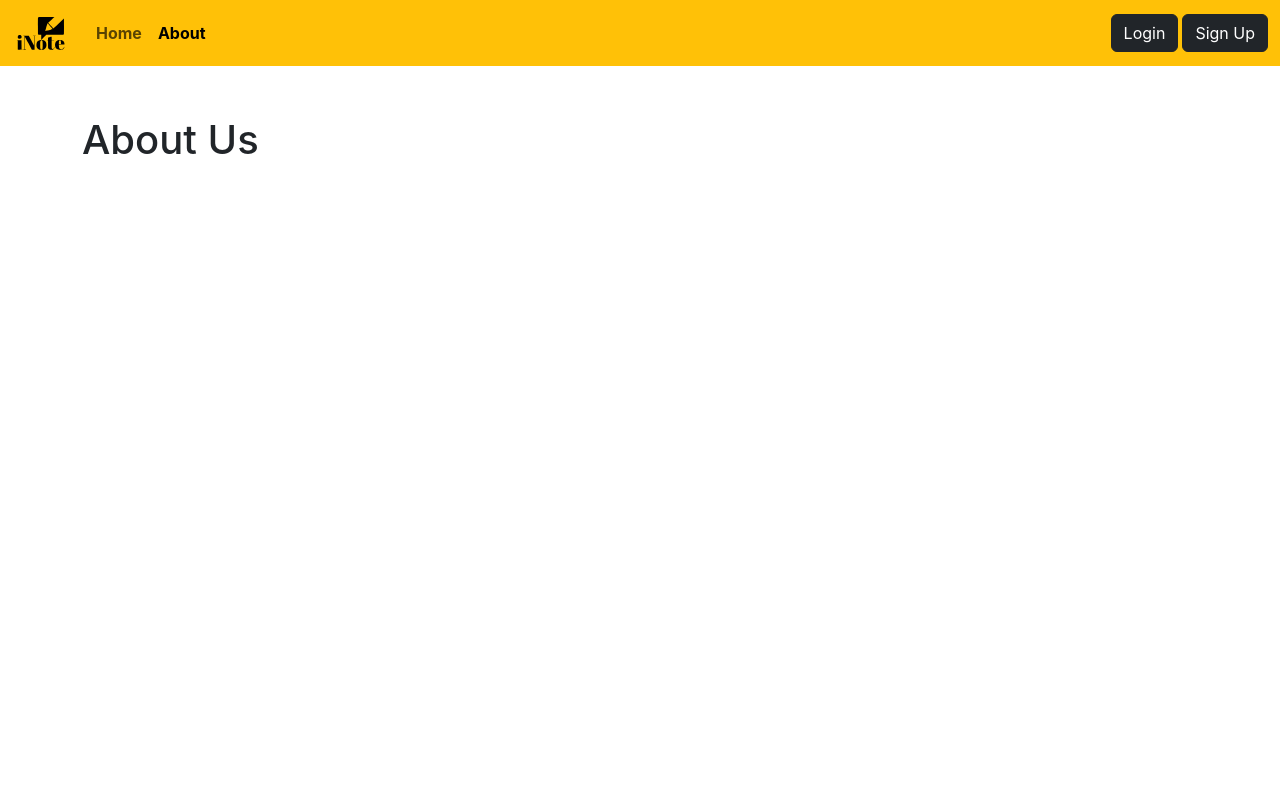
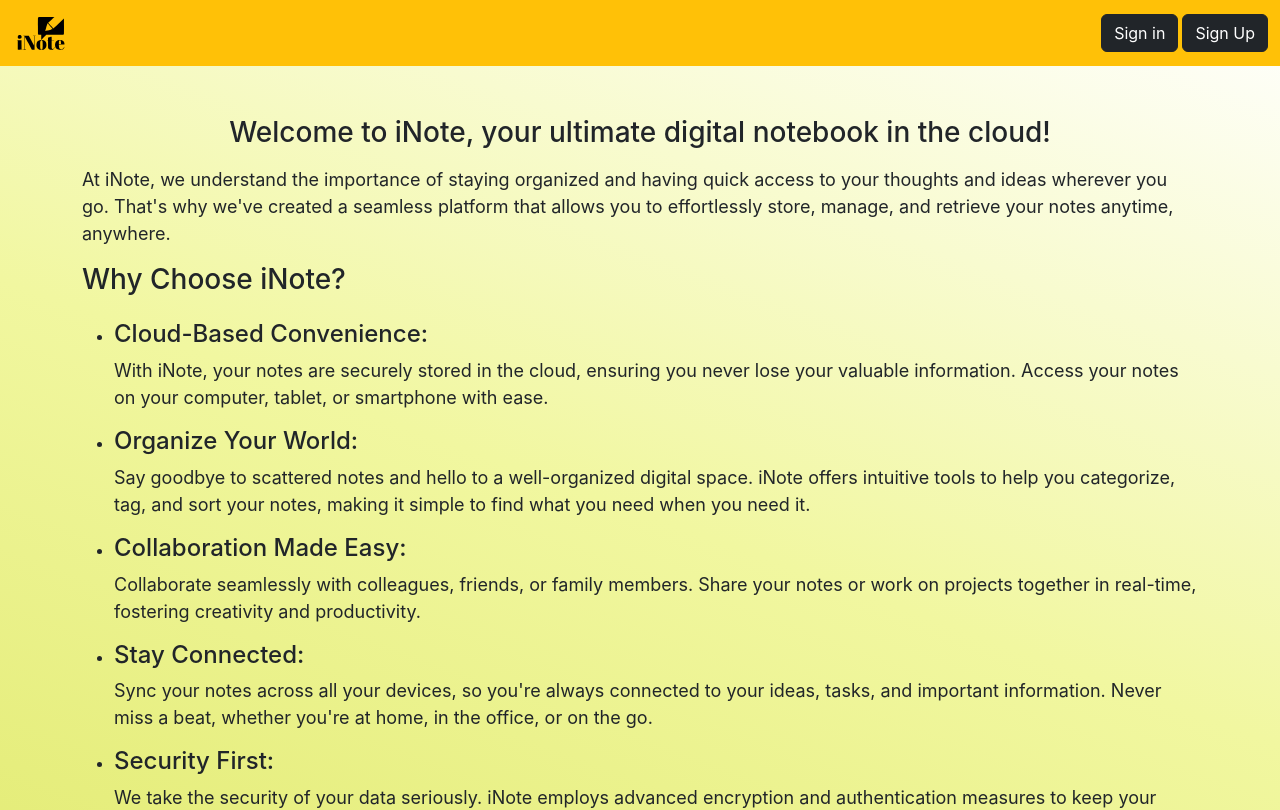
Before and after one commit to JB786/INote, a React (Create React App) app: page /about in a window 1280 px wide. Shown: the top 810 px of the page. Built offline with nearby package versions, Linux system fonts and the light colour scheme.

Commit message:
added about description and few fixes

```diff
--- a/src/components/About.js
+++ b/src/components/About.js
@@ -4,7 +4,40 @@ function About() {
 
   return (
     <div>
-      <h1>About Us</h1>
+      <h3 className='text-center mb-3'>Welcome to iNote, your ultimate digital notebook in the cloud!</h3>
+
+      <p className='mb-3'>At iNote, we understand the importance of staying organized and having quick access to your thoughts and ideas wherever you go. That's why we've created a seamless platform that allows you to effortlessly store, manage, and retrieve your notes anytime, anywhere.</p>
+
+
+      <h3>Why Choose iNote?</h3>
+
+      <ul className='my-4'>
+        <li>
+          <h4>Cloud-Based Convenience:</h4>
+          <p>With iNote, your notes are securely stored in the cloud, ensuring you never lose your valuable information. Access your notes on your computer, tablet, or smartphone with ease.</p>
+        </li>
+        <li>
+          <h4>Organize Your World:</h4>
+          <p>Say goodbye to scattered notes and hello to a well-organized digital space. iNote offers intuitive tools to help you categorize, tag, and sort your notes, making it simple to find what you need when you need it.</p>
+        </li>
+        <li>
+          <h4>Collaboration Made Easy:</h4>
+          <p>Collaborate seamlessly with colleagues, friends, or family members. Share your notes or work on projects together in real-time, fostering creativity and productivity.</p>
+        </li>
+        <li>
+          <h4>Stay Connected:</h4>
+          <p>Sync your notes across all your devices, so you're always connected to your ideas, tasks, and important information. Never miss a beat, whether you're at home, in the office, or on the go.</p>
+        </li>
+        <li>
+          <h4>Security First:</h4>
+          <p>We take the security of your data seriously. iNote employs advanced encryption and authentication measures to keep your notes safe and private.</p>
+        </li>
+      </ul>
+
+      <h3 className='mb-3'>Join the iNote Community Today</h3>
+      <p>Join the ever-growing community of thinkers, creators, and note-takers who trust iNote to keep their digital lives organized. With iNote, the world of note-taking becomes simpler, more efficient, and more enjoyable.</p>
+      <p>Sign up today and experience the future of note-taking. Welcome to iNote - where your notes are always within reach!
+      </p>
     </div>
   )
 }
--- a/src/components/Login.js
+++ b/src/components/Login.js
@@ -1,4 +1,4 @@
-import React,{useState} from 'react'
+import React, { useState } from 'react'
 import { useNavigate } from 'react-router-dom';
 
 function Login(props) {
@@ -10,7 +10,7 @@ function Login(props) {
 
     let navigate = useNavigate();
 
-    const handlelogin = async(e)=>{
+    const handlelogin = async (e) => {
         e.preventDefault();
 
         // API Call
@@ -27,13 +27,13 @@ function Login(props) {
 
         const json = await response.json();
 
-          if(json.success){
+        if (json.success) {
             // save the auth-token and redirect
             localStorage.setItem("token", json.authToken)
             props.showAlert("Logged in Successfully.", "success");
             navigate("/");
         }
-          else{
+        else {
             props.showAlert("Invalid Credentials!", "danger");
         }
     }
@@ -43,7 +43,9 @@ function Login(props) {
     }
 
     return (
-        <div style={{margin: "150px"}}>
+        <div style={{height:"100vh"}}>
+            <h2 className='text-center'>Sign-in To Access Your Notes</h2>
+            <div style={{ margin: "90px" }}>
                 <form onSubmit={handlelogin}>
                     <div className="mb-3">
                         <label htmlFor="email" className="form-label">Email address</label>
@@ -55,8 +57,9 @@ function Login(props) {
                         <input type="password" className="form-control" value={credentials.password} name='password' onChange={onChange} id="password" autoComplete="current-password" />
                     </div>
 
-                <button type="submit" className="btn btn-dark">Submit</button>
+                    <button type="submit" className="btn btn-dark">Sign in</button>
                 </form>
+            </div>
         </div>
     )
 }
--- a/src/components/Navbar.js
+++ b/src/components/Navbar.js
@@ -27,17 +27,17 @@ function Navbar() {
                 </button>
                 <div className="collapse navbar-collapse" id="navbarSupportedContent">
                     <ul className="navbar-nav me-auto mb-2 mb-lg-0">
-                        <li className="nav-item">
+                        {localStorage.getItem("token") && <li className="nav-item">
                             <Link className={`nav-link ${location.pathname === "/" ? "active" : ""} fw-bold`} aria-current="page" to="/">Home</Link>
-                        </li>
-                        <li className="nav-item">
+                        </li>}
+                        {localStorage.getItem("token") && <li className="nav-item">
                             <Link className={`nav-link ${location.pathname === "/about" ? "active" : ""} fw-bold`} to="/about">About</Link>
-                        </li>
+                        </li>}
                     </ul>
                     {!localStorage.getItem("token") ? <form className="d-flex" role="search">
-                        <Link className="btn btn-dark mx-1" to="/login" role="button">Login</Link>
-                        <Link className="btn btn-dark" to="/signup" role="button">Sign Up</Link>
-                    </form>: <button onClick={handleLogout} className="btn btn-dark" role="button">Logout</button>}
+                        {location.pathname === "/login" || <Link className="btn btn-dark mx-1" to="/login" role="button">Sign in</Link>}
+                        {location.pathname === "/signup" || <Link className="btn btn-dark" to="/signup" role="button">Sign Up</Link>}
+                    </form>: <button onClick={handleLogout} className="btn btn-dark">Logout</button>}
                 </div>
             </div>
         </nav>
--- a/src/components/SignUp.js
+++ b/src/components/SignUp.js
@@ -1,4 +1,4 @@
-import React,{useState} from 'react'
+import React, { useState } from 'react'
 import { useNavigate } from 'react-router-dom';
 
 function SignUp(props) {
@@ -16,7 +16,7 @@ function SignUp(props) {
   const handleSignup = async (e) => {
     e.preventDefault();
 
-    const {name,email,password,cpassword} = credentials;
+    const { name, email, password, cpassword } = credentials;
 
     // API Call
     const response = await fetch(`http://127.0.0.1:5000/api/auth/createuser`, {
@@ -24,12 +24,12 @@ function SignUp(props) {
       headers: {
         "Content-Type": "application/json"
       },
-      body: JSON.stringify({name,email,password,cpassword})
+      body: JSON.stringify({ name, email, password, cpassword })
     });
 
     const json = await response.json();
     console.log(json);
-    if(password === credentials.cpassword){
+    if (password === credentials.cpassword) {
 
       if (json.success) {
         // save the auth-token and redirect
@@ -41,7 +41,7 @@ function SignUp(props) {
         props.showAlert("Please, Fill the fields carefully!", "danger");
       }
     }
-    else{
+    else {
       props.showAlert("Confirm Password doesn't match! Enter Correctly.", "warning");
     }
   }
@@ -52,8 +52,10 @@ function SignUp(props) {
 
 
   return (
+    <div style={{height: "100vh"}}>
+      <h2 className='text-center mb-4'>Organize Your Thoughts with Ease - Sign Up Today With iNote!</h2>
       <div className='my-4'>
-      <form onSubmit={ handleSignup }>
+        <form onSubmit={handleSignup}>
           <div className="mb-3">
             <label htmlFor="name" className="form-label">Username</label>
             <input type="text" className="form-control" onChange={onChange} value={credentials.name} id="name" name='name' autoComplete='new-name' minLength={3} required />
@@ -74,6 +76,7 @@ function SignUp(props) {
           <button type="submit" className="btn btn-dark">Create Account ˃</button>
         </form>
       </div>
+    </div>
   )
 }
 
--- a/src/context/notes/NoteState.js
+++ b/src/context/notes/NoteState.js
@@ -65,6 +65,7 @@ const NoteState = (props) => {
       }
     });
 
+    // eslint-disable-next-line
     const json = await response.json();
     // console.log(json)
 
@@ -88,8 +89,8 @@ const NoteState = (props) => {
       body: JSON.stringify({ title, description, tag })
     });
 
+    // eslint-disable-next-line
     const json = await response.json();
-    // console.log(json)
 
 
     // Logic to edit in client
--- a/src/index.css
+++ b/src/index.css
@@ -1,10 +1,13 @@
 body {
   margin: 0;
+  height: auto;
   font-family: -apple-system, BlinkMacSystemFont, 'Segoe UI', 'Roboto', 'Oxygen',
     'Ubuntu', 'Cantarell', 'Fira Sans', 'Droid Sans', 'Helvetica Neue',
     sans-serif;
   -webkit-font-smoothing: antialiased;
   -moz-osx-font-smoothing: grayscale;
+  scroll-behavior: smooth;
+  background: linear-gradient(200deg, #fff, #f1f7a0, #e0e96b);
 }
 
 code {
@@ -16,3 +19,8 @@ code {
 i{
   cursor: pointer;
 }
+
+p{
+  font-size: 18px;
+  font-weight: 400;
+}
```
Lines whose indentation alone changed are shown as unchanged.
